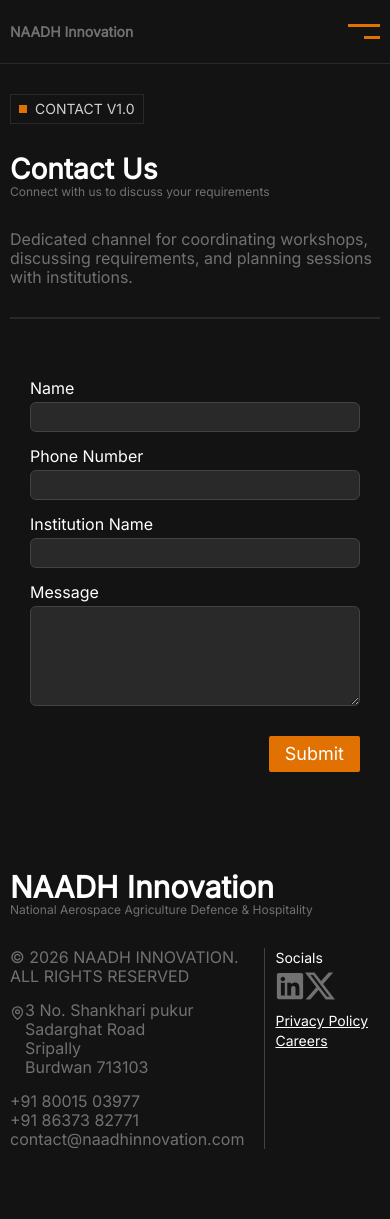
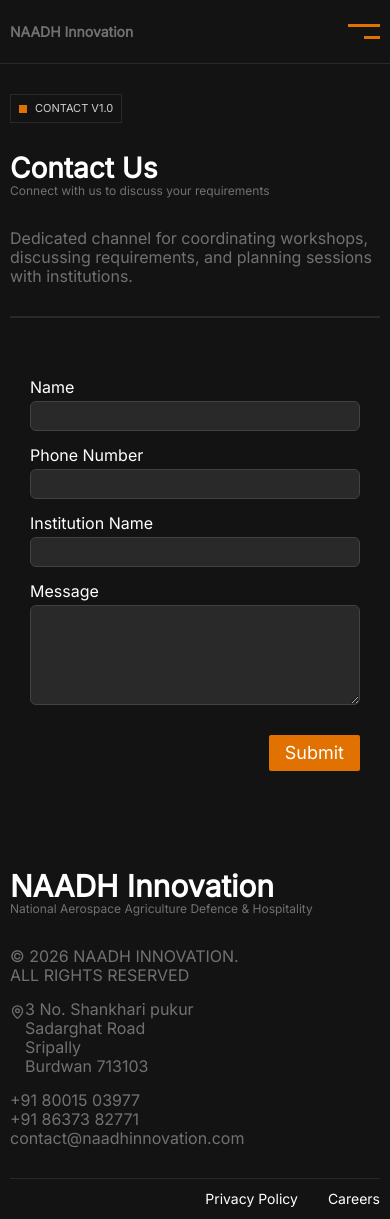
Before and after one commit to anant-innovation/NAADH-Innovation-portfolio-V1, a React (Vite) app: page /contactUs in a window 390 px wide. Before the commit the page ends 1179 px from the top, so only its background shows below. Built offline with nearby package versions, Linux system fonts and the light colour scheme.

Commit message:
the mobile version home page done for the lowest point

```diff
--- a/src/App.jsx
+++ b/src/App.jsx
@@ -30,7 +30,7 @@ function App() {
 
 
   return (
-    <div className="">
+    <div>
       <MobileTabNavbar />
       <DesktopNavbar />
 
--- a/src/Components/BulletPoint.jsx
+++ b/src/Components/BulletPoint.jsx
@@ -23,7 +23,11 @@ const BulletPoint = ({text, sm, className}) => {
             <div className="custom-cursor bg-orange w-[8px] h-[8px] mr-2"></div>
 
             {/* TEXT */}
-            <p className="custom-cursor text-white80 text-sm tracking-[14%]">{text}</p>
+            <p className="custom-cursor text-white80 tracking-[14%]
+
+            xs1:text-[11px]
+            sm:text-sm
+            ">{text}</p>
         </div>
     );
 }
--- a/src/Components/ContactUsFooter.jsx
+++ b/src/Components/ContactUsFooter.jsx
@@ -10,7 +10,9 @@ const ContactUsFooter = ({ button }) => {
 
 
     return (
-        <div className=' flex flex-col relative overflow-hidden'>
+        <div className=' flex flex-col relative overflow-hidden
+
+        max-w-[420px]'>
 
             <div className=' flex flex-col justify-start mb-[30px]'>
 
@@ -32,12 +34,12 @@ const ContactUsFooter = ({ button }) => {
 
 
 
-            <div className=' flex mb-[30px]'>
+            <div className=' flex flex-col mb-[10px] '>
 
 
 
                 {/* the left side */}
-                <div className=' border-r border-white20 pr-[20px]'>
+                <div className='border-b border-white10'>
 
                     {/* the copyright stuff */}
                     <p className=' mb-[15px]'>© 2026 NAADH INNOVATION. <br />
@@ -56,11 +58,39 @@ const ContactUsFooter = ({ button }) => {
                     </div>
 
                     {/* phone number and email */}
-                    <div>
+                    <div className=' mb-[30px]'>
                         <p>+91 80015 03977</p>
                         <p>+91 86373 82771</p>
                         <p>contact@naadhinnovation.com</p>
                     </div>
+
+
+
+
+                    {
+                        button ? (
+                            <div className=' mb-[20px] flex justify-between'>
+
+                                <Button link={"/contactus"} solid={"true"} text={"Contact Us"} />
+
+                                <div className=' flex justify-between'>
+
+                                    {/* linkedin */}
+                                    <a  href="">
+                                        <FaLinkedin className='w-[30px] h-[30px]' />
+                                    </a>
+
+                                    {/* twitter */}
+                                    <a className='ml-[10px]' href="">
+                                        <BsTwitterX className='w-[30px] h-[30px]' />
+                                    </a>
+                                </div>
+                            </div>
+                        ) : null
+
+
+
+                    }
                 </div>
 
 
@@ -69,52 +99,21 @@ const ContactUsFooter = ({ button }) => {
 
 
                 {/* the right side */}
-                <div className=' text-sm pl-[10px]'>
-
-
-                    {/* socials */}
-                    <div className=' mb-[10px]'>
-                        <p className=' text-white mb-[3px]'>Socials</p>
-
-                        <div className=' flex'>
-
-                            {/* linkedin */}
-                            <a href="">
-                                <FaLinkedin className='w-[30px] h-[30px]' />
-                            </a>
-
-                            {/* twitter */}
-                            <a href="">
-                                <BsTwitterX className='w-[30px] h-[30px]' />
-                            </a>
-                        </div>
-
-                    </div>
+                <div className=' w-full flex justify-center text-sm pt-[10px]'>
 
 
                     {/* privacy policy */}
-                    <a href="" className=' text-white underline'>Privacy Policy</a>
-                    <br />
-                    {/* careers */}
-                    <a href="" className=' text-white underline'>Careers</a>
+                    <div className=' flex w-full justify-end'>
+                        <a href="" className=' text-white mr-[30px]'>Privacy Policy</a>
+                        <br />
+                        {/* careers */}
+                        <a href="" className=' text-white'>Careers</a>
+                    </div>
 
 
                 </div>
             </div>
 
-
-
-
-            {
-                button ? (
-                    <div className=' mb-[30px]'>
-                        <Button link={"/contactus"} solid={"true"} text={"Contact Us"} />
-                    </div>
-                ) : null
-
-
-
-            }
 
 
 
--- a/src/Pages/Desktop/D_Home.jsx
+++ b/src/Pages/Desktop/D_Home.jsx
@@ -556,6 +556,7 @@ const D_Home = () => {
                             {/* the bullet  */}
                             <div className=" flex justify-between">
                                 <Button link={"/gallery"} classname={" mt-[30px]"} outline={true} text={"Visit Gallery"} />
+
                                 <div>
                                     <BulletPoint sm={true} text={"WE WILL LET THE PICTURES DO THE TALKING"} />
                                 </div>
--- a/src/Pages/Mobile/M_Home.jsx
+++ b/src/Pages/Mobile/M_Home.jsx
@@ -18,6 +18,7 @@ import Heading2 from "@/Components/Heading2";
 import ContactUsFooter from "@/Components/ContactUsFooter";
 import { Link } from "react-router-dom";
 import { motion } from "motion/react"
+import { ChevronDown } from "lucide-react";
 
 
 const M_Home = () => {
@@ -57,7 +58,12 @@ const M_Home = () => {
 
 
                     {/* BIG HEADING " NAADH INNOVATION ENGINEERING THE FUTURE OF INDIAN FLIGHT" */}
-                    <div className=" text-white text-4xl flex flex-col items-center font-extrabold tracking-[-4%] mb-[30px]">
+                    <div className=" text-white flex flex-col items-center font-extrabold mb-[30px]
+
+                    xs1:text-[26px] xs1:leading-[30px]
+                    xs1-1:text-[28px]
+                    xs2:text-4xl xs2:tracking-[-4%] xs2:leading-[38px]
+                    ">
                         <h1>NAADH Innovation:</h1>
                         <h1>Engineering the <span className=" text-orange">Future</span></h1>
                         <h1>of Indian Flight</h1>
@@ -73,7 +79,16 @@ const M_Home = () => {
 
 
                 {/* SMALL TEXT IN THE BOTTOM */}
-                <p className=" absolute bottom-[1rem] px-[2rem] text-sm">Developing next-generation drone systems while training the next generation of engineers through hands-on workshops and STEM labs.</p>
+                <p className=" absolute bottom-[1rem]
+                xs1:hidden
+
+
+                text-sm">Developing next-generation drone systems while training the next generation of engineers through hands-on workshops and STEM labs.</p>
+
+
+                <div className=" w-full absolute bottom-[2rem] left-0 flex justify-center">
+                <ChevronDown/>
+                </div>
 
             </div>
 
@@ -323,7 +338,7 @@ const M_Home = () => {
 
                 {/* bullet */}
                 <div className=" flex justify-start mb-[40px]">
-                    <BulletPoint sm={"true"} text={"WE WILL LET THE PICTURES DO THE TALKING"} />
+                    <BulletPoint sm={"true"} text={"VISUALS SPEAK LOUDER"} />
                 </div>
 
 
--- a/src/index.css
+++ b/src/index.css
@@ -251,7 +251,9 @@ body {
       --breakpoint-2xl: 1536px;
 
 
-      --breakpoint-xs: 375px;
+      --breakpoint-xs1: 300px;
+      --breakpoint-xs1-1: 330px;
+      --breakpoint-xs2: 400px;
       --breakpoint-lg-1: 1160px;
       --breakpoint-r1700: 1700px;
       --breakpoint-3xl: 1920px;
```
